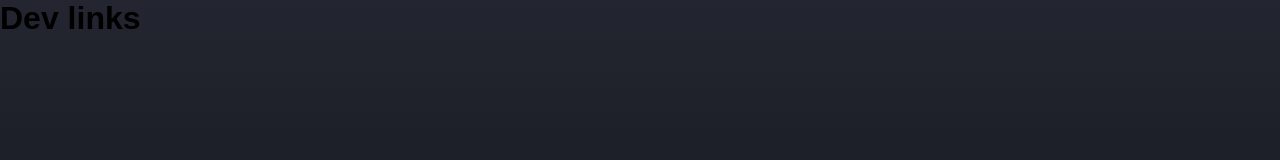
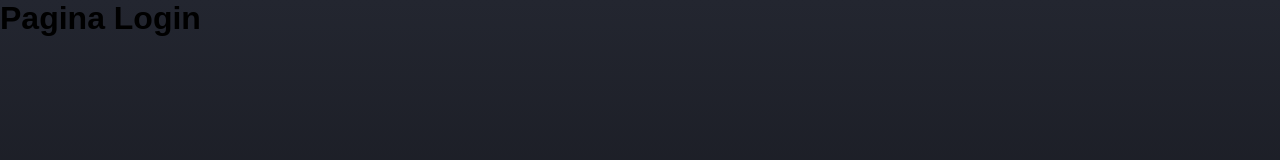
Before and after one commit to franciscojoaopedro/devlinks, a React (Vite) app: page /login in a window 1280 px wide. Shown: the top 160 px of the page. Built offline with nearby package versions, Linux system fonts and the light colour scheme.

Commit message:
adicionando react router dom, e as rotas

```diff
--- a/package.json
+++ b/package.json
@@ -10,7 +10,8 @@
   },
   "dependencies": {
     "react": "^18.2.0",
-    "react-dom": "^18.2.0"
+    "react-dom": "^18.2.0",
+    "react-router-dom": "^6.4.3"
   },
   "devDependencies": {
     "@types/react": "^18.0.24",
--- a/src/App.jsx
+++ b/src/App.jsx
@@ -1,13 +1,23 @@
-import { useState } from 'react'
+import { createBrowserRouter } from "react-router-dom";
 
-function App() {
+import  Home from './pages/Home/index';
+import Login from './pages/Login/index';
+import Admin from './pages/Admin/index';
 
 
-  return (
-    <div>
-    <h1>Dev links</h1>
-    </div>
-  )
-}
+const router=createBrowserRouter([
+  {
+    path:"/",
+    element: <Home/>
+  },
+  {
+    path:"/login",
+    element:<Login/>
+  },
+  {
+    path:"/admin",
+    element:<Admin/>
+  }
+])
 
-export default App
+export {router}
--- a/src/main.jsx
+++ b/src/main.jsx
@@ -1,10 +1,11 @@
 import React from 'react'
 import ReactDOM from 'react-dom/client'
-import App from './App'
+import { RouterProvider } from 'react-router-dom'
+import {router} from './App'
 import './index.css'
 
 ReactDOM.createRoot(document.getElementById('root')).render(
   <React.StrictMode>
-    <App />
+    <RouterProvider router={router} />
   </React.StrictMode>
 )
--- /dev/null
+++ b/src/pages/Admin/index.jsx
@@ -0,0 +1,11 @@
+
+
+const Admin=()=>{
+    return(
+        <div>
+            <h1>Pagina Admin</h1>
+        </div>
+    )
+}
+
+export default Admin;
--- /dev/null
+++ b/src/pages/Home/index.jsx
@@ -0,0 +1,12 @@
+
+
+
+const Home=()=>{
+    return(
+        <div>
+            <h1>Pagina Home</h1>
+        </div>
+    )
+}
+
+export default Home;
--- /dev/null
+++ b/src/pages/Login/index.jsx
@@ -0,0 +1,11 @@
+
+
+const Login=()=>{
+    return(
+        <div>
+            <h1>Pagina Login</h1>
+        </div>
+    )
+}
+
+export default Login;
```
Also changed, not shown: 2 other files (tests, documents, lock files or other folders).
